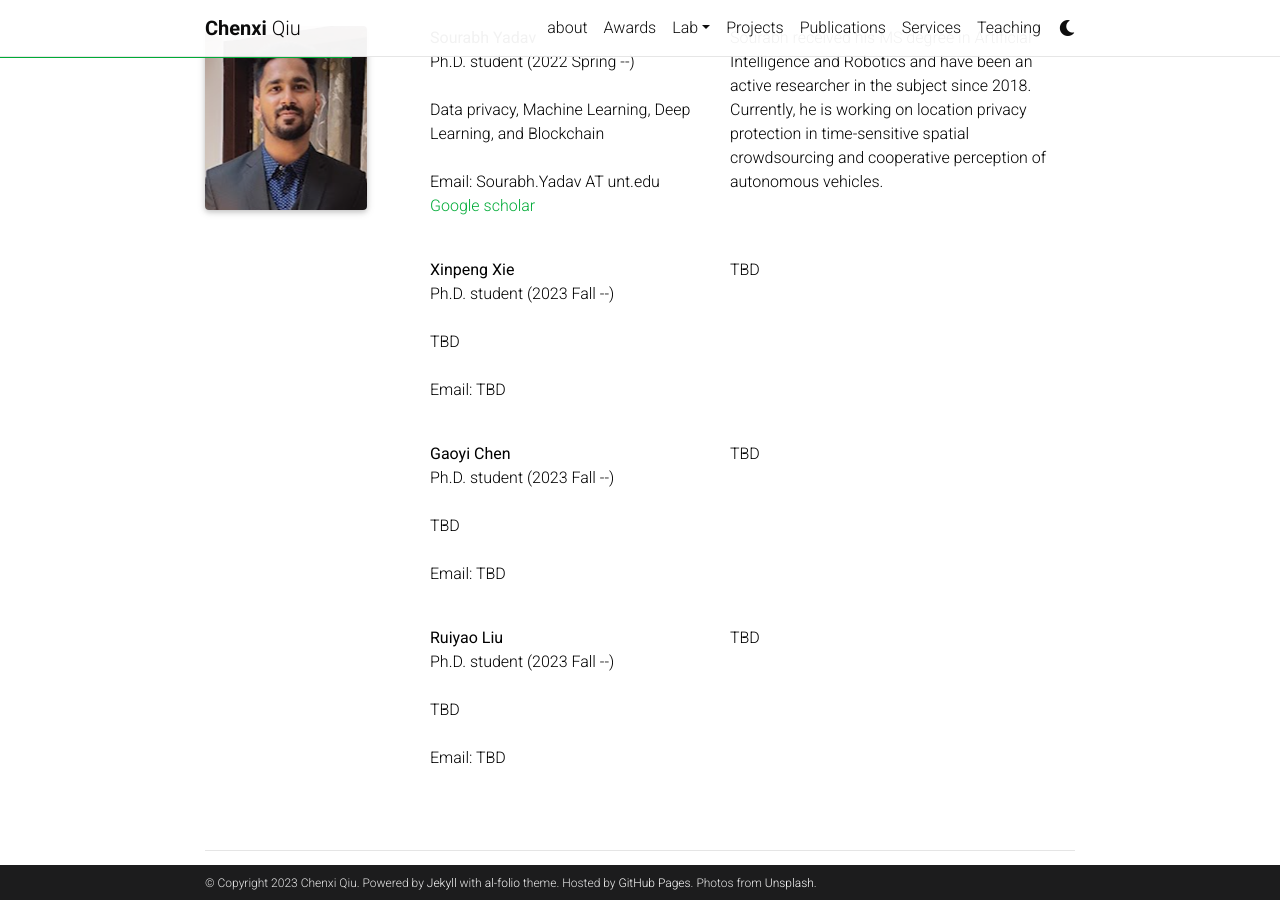
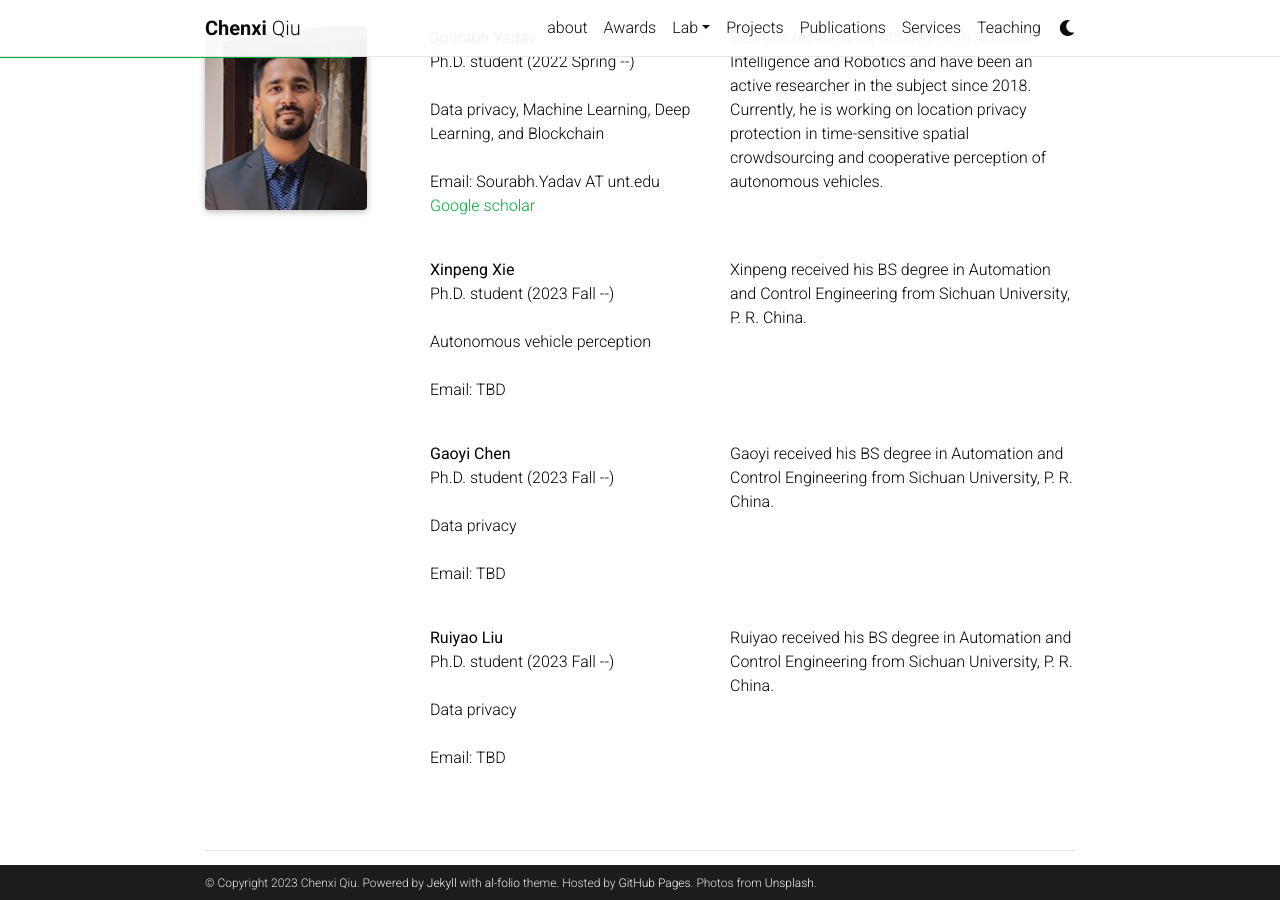
Before and after one commit to chenxiunt/chenxiunt.github.io, a Jekyll site: the page built from _pages/people.md, in a window 1280 px wide and 900 px high, scrolled down 296 px. Built offline with Jekyll 4.4.1, drawn with Linux system fonts in a browser that asks for light colours; comment, search, counter and statistics services are not loaded; a style sheet for code colours, icons or effects is not loaded.

Commit message:
Update people.md

```diff
--- a/_pages/people.md
+++ b/_pages/people.md
@@ -39,12 +39,12 @@ I am fortunate to work with several bright students:
     <div class="col-sm-4">
         <b>Xinpeng Xie</b> <br>
         Ph.D. student (2023 Fall --) <br><br>
-        TBD <br><br>
+        Autonomous vehicle perception <br><br>
         Email: TBD <br>
 
     </div>
     <div class="col-sm-5">
-        TBD
+        Xinpeng received his BS degree in Automation and Control Engineering from Sichuan University, P. R. China.
     </div>
 </div>
 <br>
@@ -56,12 +56,12 @@ I am fortunate to work with several bright students:
     <div class="col-sm-4">
         <b>Gaoyi Chen</b> <br>
         Ph.D. student (2023 Fall --) <br><br>
-        TBD <br><br>
+        Data privacy <br><br>
         Email: TBD <br>
 
     </div>
     <div class="col-sm-5">
-        TBD
+        Gaoyi received his BS degree in Automation and Control Engineering from Sichuan University, P. R. China.
     </div>
 </div>
 <br>
@@ -73,12 +73,12 @@ I am fortunate to work with several bright students:
     <div class="col-sm-4">
         <b>Ruiyao Liu</b> <br>
         Ph.D. student (2023 Fall --) <br><br>
-        TBD <br><br>
+        Data privacy <br><br>
         Email: TBD <br>
 
     </div>
     <div class="col-sm-5">
-        TBD
+        Ruiyao received his BS degree in Automation and Control Engineering from Sichuan University, P. R. China.
     </div>
 </div>
 <br>
```
